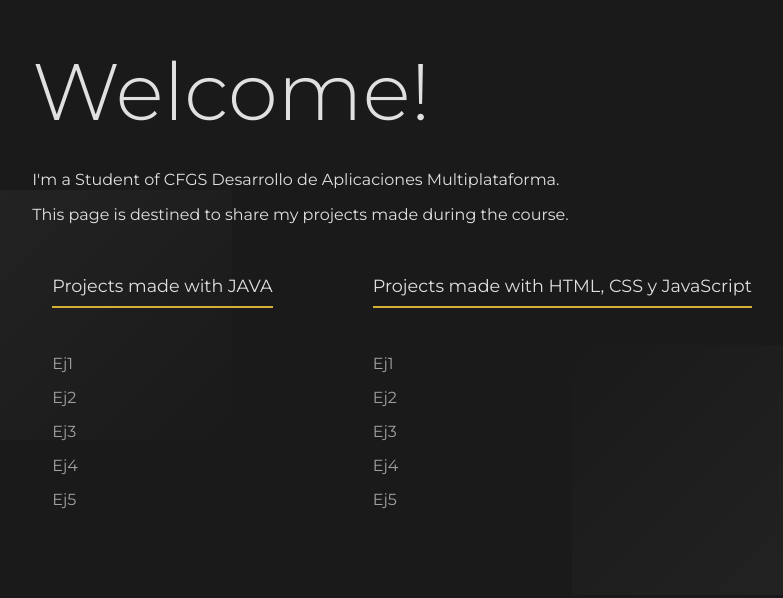
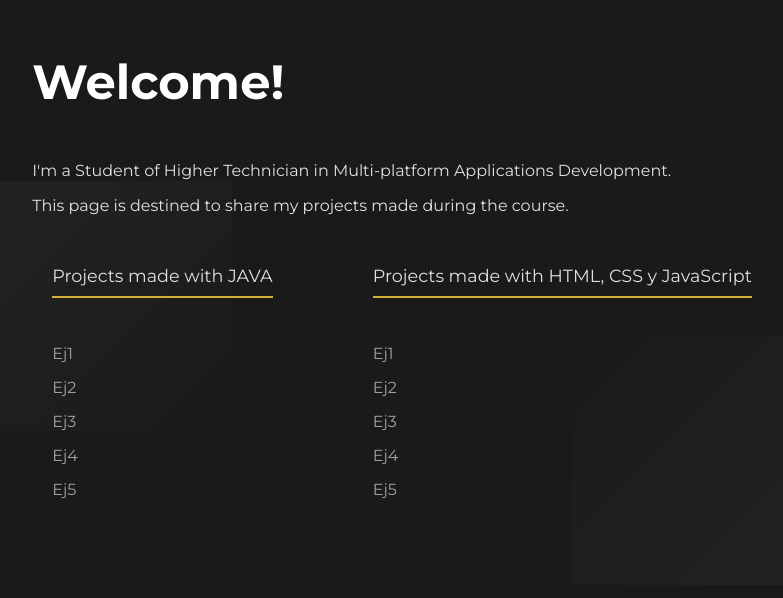
Before and after one commit to CauaHino/CauaHino.github.io, a website built with webpack: page index.html in a window 1280 px wide. Shown: the part 106-704 px from the top of the page, without its empty margins (238-1021 px from the left). Built offline with nearby package versions, Linux system fonts and the light colour scheme; some icons are missing.

Commit message:
typing effect

```diff
--- a/css/style.css
+++ b/css/style.css
@@ -117,3 +117,32 @@ body {
 .project-category ul a:hover {
   color: var(--accent-color);
 }
+#typing-text {
+  /* ... (other styles like color, font-size, etc.) ... */
+  color: #fff;
+  font-size: 3em;
+  font-weight: bold;
+
+  /* 🔑 KEY STYLES FOR THE FOLLOWING EFFECT 🔑 */
+
+  /* 1. Ensure the cursor is always next to the text */
+  display: inline-block;
+
+  /* 2. Prevent the text from wrapping, forcing the element to grow */
+  white-space: nowrap;
+
+  /* 3. The cursor is the right border */
+  border-right: 2px solid #fff;
+
+  /* 4. Keep the hidden part hidden (not strictly necessary with inline-block, but good practice) */
+  overflow: hidden;
+
+  /* 5. The blinking animation */
+  animation:
+    blink-caret .75s step-end infinite;
+}
+
+@keyframes blink-caret {
+  from, to { border-color: transparent }
+  50% { border-color: #fff; }
+}
--- a/index.html
+++ b/index.html
@@ -37,8 +37,8 @@
 
   <main>
     <section class="welcome-section">
-      <h1>Welcome!</h1>
-      <p>I'm a Student of CFGS Desarrollo de Aplicaciones Multiplataforma.</p>
+      <h1 id="typing-text"></h1>
+      <p>I'm a Student of Higher Technician in Multi-platform Applications Development.</p>
          <p>This page is destined to share my projects made during the course.</p>
     </section>
 
--- a/js/app.js
+++ b/js/app.js
@@ -0,0 +1,22 @@
+document.addEventListener('DOMContentLoaded', () => {
+
+  const textToType = 'Welcome!';
+  const typingElement = document.getElementById('typing-text');
+  const typingSpeed = 400;
+
+  let charIndex = 0;
+
+  function typeText() {
+    if (charIndex < textToType.length) {
+      typingElement.textContent += textToType.charAt(charIndex);
+      charIndex++;
+      setTimeout(typeText, typingSpeed);
+    } else {
+    // 💥 NEW CODE: When typing is finished, remove the blinking animation
+    typingElement.style.animation = 'none';
+    typingElement.style.borderRight = 'none'; // Optional: remove the vertical bar completely
+  }
+  }
+
+  typeText();
+});
```
